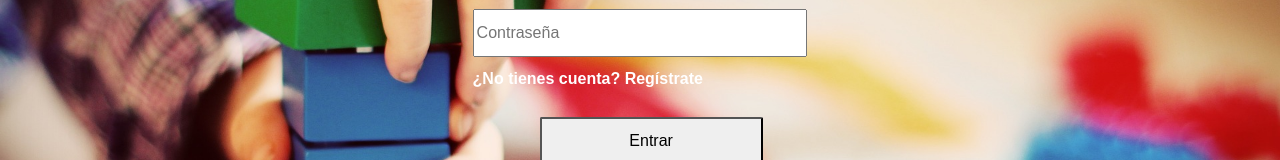
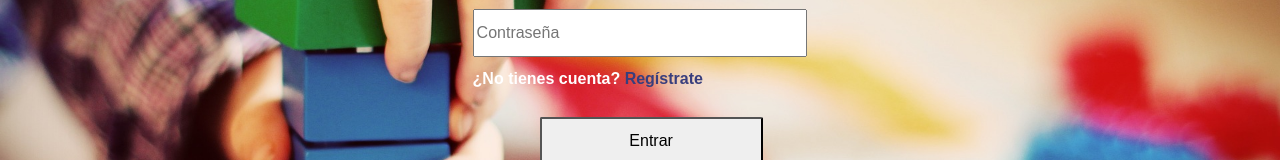
Before and after one commit to luispardosuarez/Project11x12-Frontend-Team1-Gijon23_24-1, a Vue app: page /login in a window 1280 px wide. In both pictures the pointer is over the link "Regístrate". Shown: the part 314-474 px from the top of the page. Built offline with nearby package versions, Linux system fonts and the light colour scheme.

Commit message:
register

```diff
--- a/src/components/login/LoginComponet.vue
+++ b/src/components/login/LoginComponet.vue
@@ -66,6 +66,11 @@ a{
 
     text-decoration: none;
     color: white;
+    transition: color 0.3s ease;
+}
+
+a:hover {
+    color: #383e7d;
 }
 
 button{
@@ -84,8 +89,8 @@ button:hover {
 
 .mi-clase{
     color:black;
+}
 
-}
 
 @media (max-width: 768px) {
     img{
--- a/src/router/index.js
+++ b/src/router/index.js
@@ -24,7 +24,8 @@ const router = createRouter({
       // this generates a separate chunk (About.[hash].js) for this route
       // which is lazy-loaded when the route is visited.
       component: () => import('../views/LoginView.vue')
-    }
+    },
+
   ]
 })
 
```
